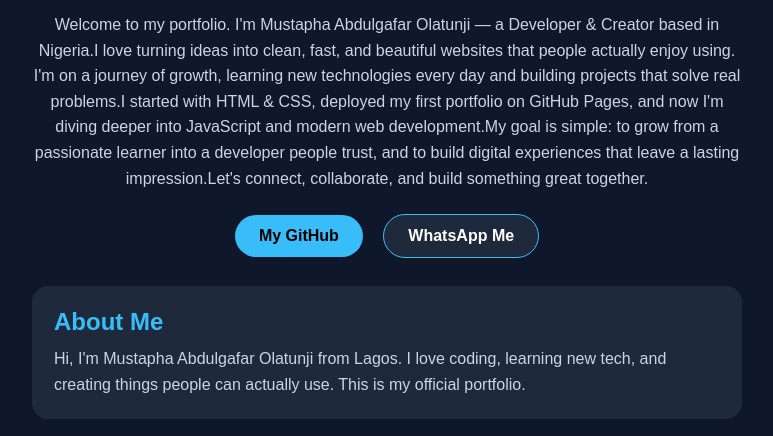
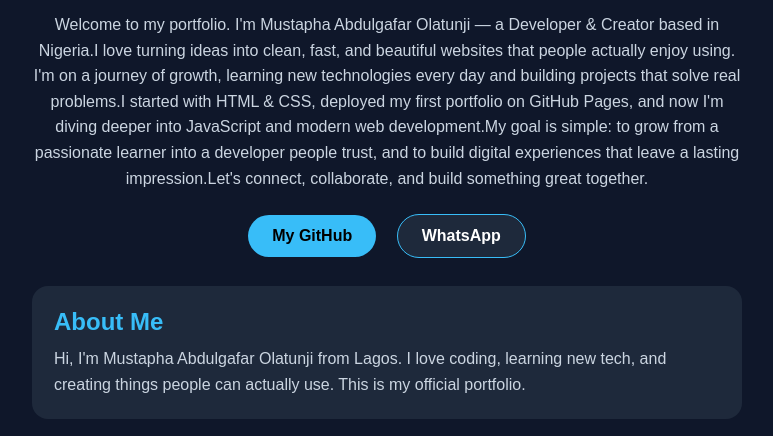
Before and after one commit to Azlan-ds/My-portfolio, a plain HTML site: page index.html in a window 1280 px wide. Shown: the part 302-738 px from the top of the page, without its empty margins (253-1026 px from the left). Drawn offline with Linux system fonts and the light colour scheme.

Commit message:
Update index.html

```diff
--- a/index.html
+++ b/index.html
@@ -35,7 +35,7 @@ h1{font-size:32px;margin:15px 0 5px}
 <p class="subtitle">Developer & Creator | Nigeria</p>
 <p class="bio">Welcome to my portfolio. I'm Mustapha Abdulgafar Olatunji — a Developer & Creator based in Nigeria.I love turning ideas into clean, fast, and beautiful websites that people actually enjoy using. I'm on a journey of growth, learning new technologies every day and building projects that solve real problems.I started with HTML & CSS, deployed my first portfolio on GitHub Pages, and now I'm diving deeper into JavaScript and modern web development.My goal is simple: to grow from a passionate learner into a developer people trust, and to build digital experiences that leave a lasting impression.Let's connect, collaborate, and build something great together.</p>
 <a class="btn" href="https://github.com/Azlan-ds" target="_blank">My GitHub</a>
-<a class="btn btn2" href="https://wa.me/2348160629904" target="_blank">WhatsApp Me</a>
+<a class="btn btn2" href="https://wa.me/2348160629904" target="_blank">WhatsApp</a>
 
 <div class="card">
 <h2>About Me</h2>
```
